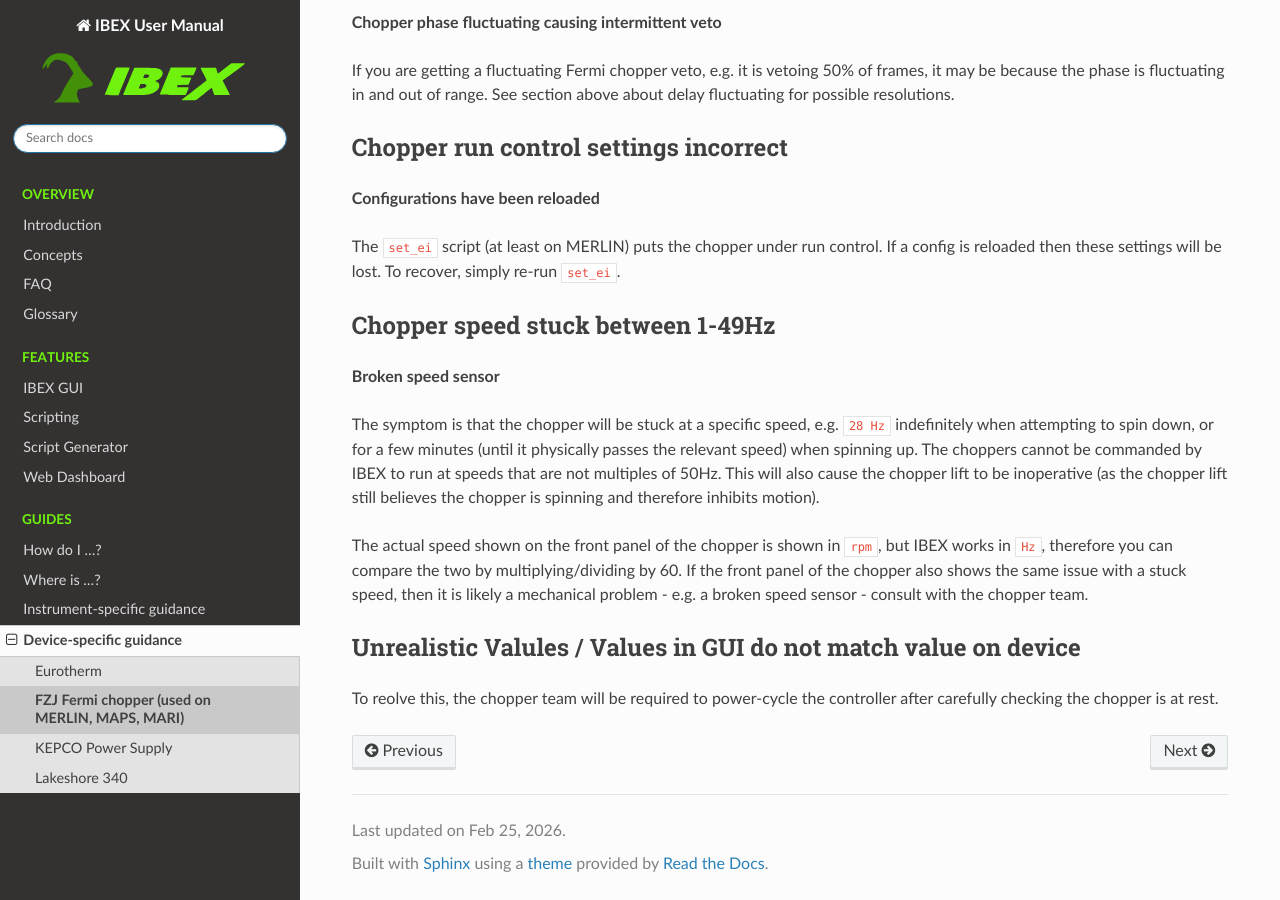
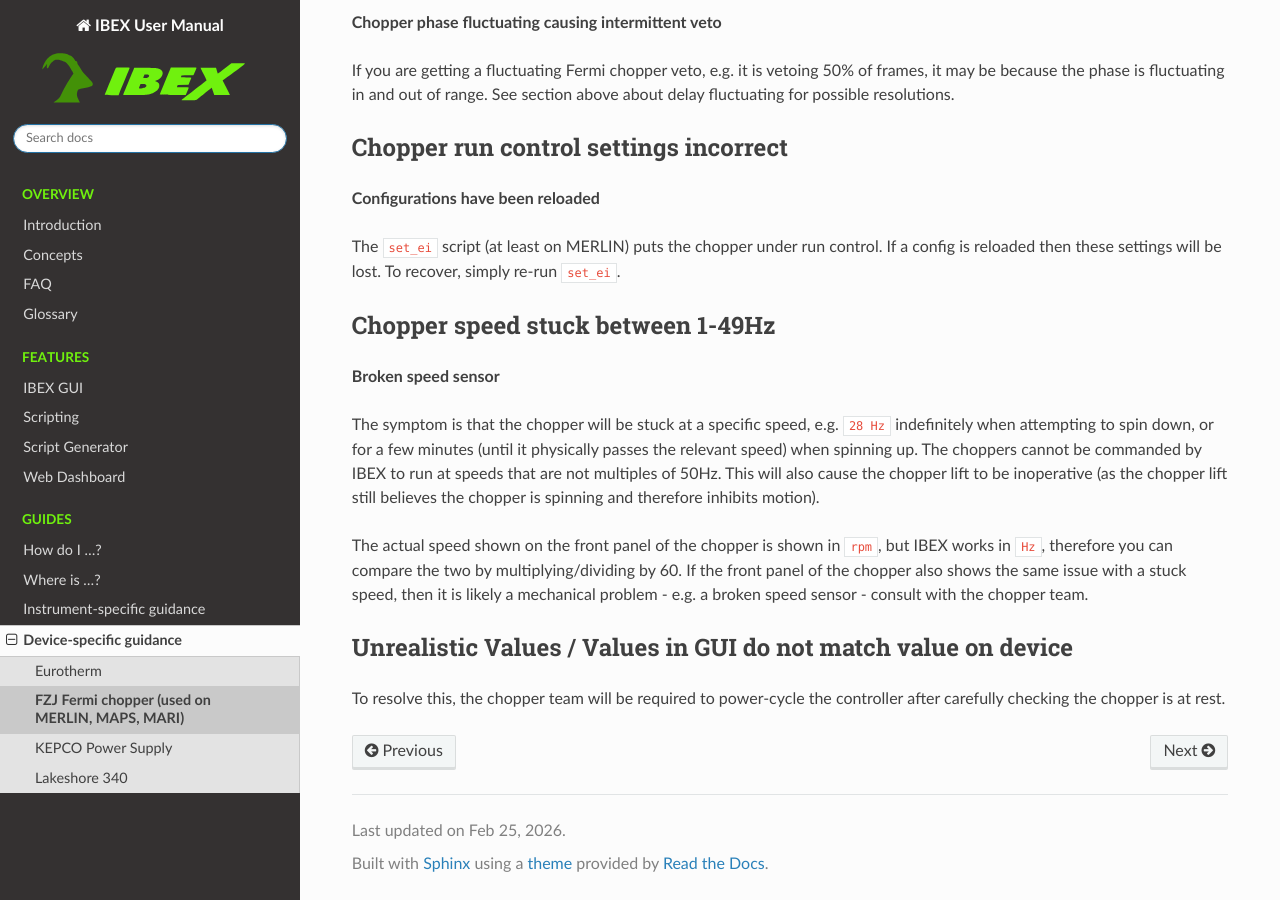
Before and after one commit to ISISComputingGroup/ibex_user_manual, a Sphinx documentation site: the page built from doc/device_specific/FZJ-Fermi-Chopper.rst, in a window 1280 px wide and 900 px high, scrolled down 4610 px. Built offline with Sphinx 7.4.7 and the Read the Docs theme 3.1.0, drawn with Linux system fonts in a browser that asks for light colours.

Commit message:
Fix typos in FZJ-Fermi-Chopper documentation
Corrected typos in the documentation regarding chopper speed issues and resolution steps.

```diff
--- a/doc/device_specific/FZJ-Fermi-Chopper.rst
+++ b/doc/device_specific/FZJ-Fermi-Chopper.rst
@@ -173,7 +173,7 @@ The symptom is that the chopper will be stuck at a specific speed, e.g. ``28 Hz`
 
 The actual speed shown on the front panel of the chopper is shown in ``rpm``, but IBEX works in ``Hz``, therefore you can compare the two by multiplying/dividing by 60. If the front panel of the chopper also shows the same issue with a stuck speed, then it is likely a mechanical problem - e.g. a broken speed sensor - consult with the chopper team.
 
-Unrealistic Valules / Values in GUI do not match value on device
+Unrealistic Values / Values in GUI do not match value on device
 ----------------------------------------------------------------
 
-To reolve this, the chopper team will be required to power-cycle the controller after carefully checking the chopper is at rest.
+To resolve this, the chopper team will be required to power-cycle the controller after carefully checking the chopper is at rest.
```
